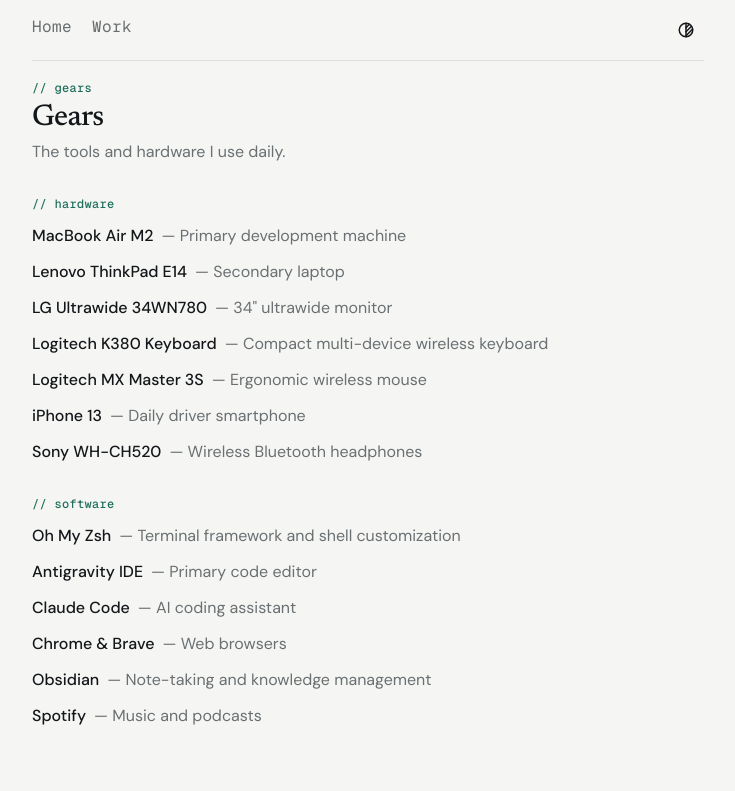
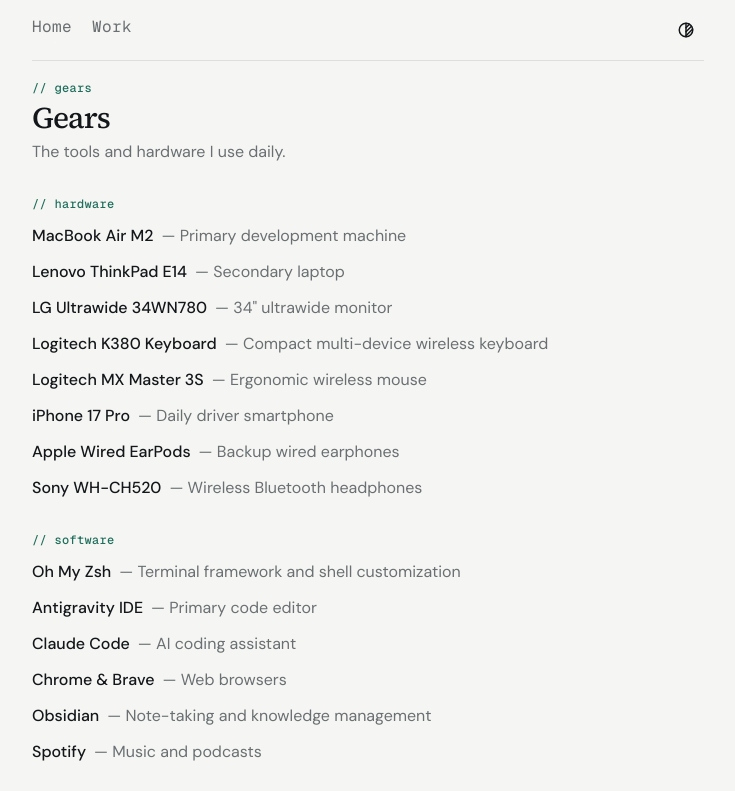
Before and after one commit to RChaubey16/portfolio-xyz, a Next.js app: page /gears in a window 1280 px wide. Shown: the top 791 px of the page, without its empty margins (272-1007 px from the left). Built offline with nearby package versions, Linux system fonts and the light colour scheme.

Commit message:
feat: updates to v2

```diff
--- a/app/(layout)/gears/page.tsx
+++ b/app/(layout)/gears/page.tsx
@@ -1,10 +1,7 @@
-import Link from "next/link";
+import type { Metadata } from "next";
 
-import type { Metadata } from "next";
-import { GoArrowUpRight } from "react-icons/go";
-
+import Gears from "@/components/Gears/Gears";
 import FadeUp from "@/components/animation/FadeUp";
-import config from "@/data/newConfig.json";
 
 export const metadata: Metadata = {
   title: "Gears",
@@ -12,52 +9,11 @@
     "The tools, hardware, and software that Ruturaj Chaubey uses daily.",
 };
 
-function GearList({ items }: { items: (typeof config.gears)[number][] }) {
-  return (
-    <ul className="space-y-3">
-      {items.map((gear) => (
-        <li key={gear.name}>
-          <Link
-            href={gear.link}
-            target="_blank"
-            className="text-muted-foreground hover:text-pine group flex items-center justify-between text-sm transition-colors"
-          >
-            <span>
-              <span className="text-foreground font-medium">{gear.name}</span>
-              {gear.description && (
-                <span className="ml-2">&mdash; {gear.description}</span>
-              )}
-            </span>
-            <GoArrowUpRight className="h-4 w-4 shrink-0 opacity-0 transition-opacity group-hover:opacity-100" />
-          </Link>
-        </li>
-      ))}
-    </ul>
-  );
-}
-
 export default function GearsPage() {
-  const hardware = config.gears.filter((g) => g.category === "hardware");
-  const software = config.gears.filter((g) => g.category === "software");
-
   return (
     <FadeUp>
       <section className="bg-background pt-20">
-        <p className="eyebrow">{"// gears"}</p>
-        <h1 className="page-title mt-1">Gears</h1>
-        <p className="para">The tools and hardware I use daily.</p>
-
-        <div className="mt-8 space-y-8">
-          <div>
-            <h2 className="eyebrow mb-3">{"// hardware"}</h2>
-            <GearList items={hardware} />
-          </div>
-
-          <div>
-            <h2 className="eyebrow mb-3">{"// software"}</h2>
-            <GearList items={software} />
-          </div>
-        </div>
+        <Gears />
       </section>
     </FadeUp>
   );
--- a/app/(layout)/globals.css
+++ b/app/(layout)/globals.css
@@ -40,7 +40,7 @@
   --sidebar-ring: #a1a1a1;
   --font-sans: DM Sans, ui-sans-serif, sans-serif, system-ui;
   --font-serif:
-    "Newsreader", ui-serif, Georgia, Cambria, "Times New Roman", Times, serif;
+    "Source Serif 4", ui-serif, Georgia, Cambria, "Times New Roman", Times, serif;
   --font-mono: Geist Mono, ui-monospace, monospace;
   --radius: 0.375rem;
   --shadow-x: 0;
@@ -101,7 +101,7 @@
   --sidebar-ring: #525252;
   --font-sans: DM Sans, ui-sans-serif, sans-serif, system-ui;
   --font-serif:
-    "Newsreader", ui-serif, Georgia, Cambria, "Times New Roman", Times, serif;
+    "Source Serif 4", ui-serif, Georgia, Cambria, "Times New Roman", Times, serif;
   --font-mono: Geist Mono, ui-monospace, monospace;
   --radius: 0.375rem;
   --shadow-x: 0;
--- a/app/(layout)/layout.tsx
+++ b/app/(layout)/layout.tsx
@@ -1,4 +1,4 @@
-import { DM_Sans, Geist_Mono, Newsreader } from "next/font/google";
+import { DM_Sans, Geist_Mono, Source_Serif_4 } from "next/font/google";
 
 import type { Metadata } from "next";
 
@@ -19,7 +19,7 @@
   variable: "--font-mono",
 });
 
-const fontSerif = Newsreader({
+const fontSerif = Source_Serif_4({
   subsets: ["latin"],
   variable: "--font-serif",
 });
--- a/app/(layout)/movies/page.tsx
+++ b/app/(layout)/movies/page.tsx
@@ -1,8 +1,7 @@
 import type { Metadata } from "next";
 
-import MediaCard from "@/components/MediaCard";
+import Movies from "@/components/Movies/Movies";
 import FadeUp from "@/components/animation/FadeUp";
-import config from "@/data/newConfig.json";
 
 export const metadata: Metadata = {
   title: "Movies",
@@ -10,43 +9,11 @@
     "A collection of movies and TV series that Ruturaj Chaubey loves and recommends.",
 };
 
-export default function Home() {
+export default function MoviesPage() {
   return (
     <FadeUp>
       <section className="bg-background pt-20">
-        <p className="eyebrow">{"// movies & tv"}</p>
-        <h1 className="page-title mt-1">Movies & TV</h1>
-        <p className="para">Some of my all-time favorites.</p>
-
-        <div className="mt-8 space-y-8">
-          <div>
-            <h2 className="eyebrow mb-3">{"// movies"}</h2>
-            <div className="grid grid-cols-2 gap-3 sm:grid-cols-3">
-              {config.movies.map((movie) => (
-                <MediaCard
-                  key={movie.name}
-                  title={movie.name}
-                  href={movie.link}
-                  image={movie.image}
-                />
-              ))}
-            </div>
-          </div>
-
-          <div>
-            <h2 className="eyebrow mb-3">{"// tv series"}</h2>
-            <div className="grid grid-cols-2 gap-3 sm:grid-cols-3">
-              {config.tvSeries.map((show) => (
-                <MediaCard
-                  key={show.name}
-                  title={show.name}
-                  href={show.link}
-                  image={show.image}
-                />
-              ))}
-            </div>
-          </div>
-        </div>
+        <Movies />
       </section>
     </FadeUp>
   );
--- /dev/null
+++ b/components/Gears/Gears.tsx
@@ -0,0 +1,58 @@
+import Link from "next/link";
+
+import { GoArrowUpRight } from "react-icons/go";
+
+import config from "@/data/newConfig.json";
+
+function GearList({ items }: { items: (typeof config.gears)[number][] }) {
+  return (
+    <ul className="space-y-3">
+      {items.map((gear) => (
+        <li key={gear.name}>
+          <Link
+            href={gear.link}
+            target="_blank"
+            className="text-muted-foreground hover:text-pine group flex items-center justify-between text-sm transition-colors"
+          >
+            <span>
+              <span className="text-foreground font-medium">{gear.name}</span>
+              {gear.description && (
+                <span className="ml-2">&mdash; {gear.description}</span>
+              )}
+            </span>
+            <GoArrowUpRight className="h-4 w-4 shrink-0 opacity-0 transition-opacity group-hover:opacity-100" />
+          </Link>
+        </li>
+      ))}
+    </ul>
+  );
+}
+
+export default function Gears({ showHeading = true }: { showHeading?: boolean }) {
+  const hardware = config.gears.filter((g) => g.category === "hardware");
+  const software = config.gears.filter((g) => g.category === "software");
+
+  return (
+    <section id="gears">
+      {showHeading && (
+        <>
+          <p className="eyebrow">{"// gears"}</p>
+          <h1 className="page-title mt-1">Gears</h1>
+          <p className="para">The tools and hardware I use daily.</p>
+        </>
+      )}
+
+      <div className="mt-8 space-y-8">
+        <div>
+          <h2 className="eyebrow mb-3">{"// hardware"}</h2>
+          <GearList items={hardware} />
+        </div>
+
+        <div>
+          <h2 className="eyebrow mb-3">{"// software"}</h2>
+          <GearList items={software} />
+        </div>
+      </div>
+    </section>
+  );
+}
--- /dev/null
+++ b/components/Movies/Movies.tsx
@@ -0,0 +1,46 @@
+import MediaCard from "@/components/MediaCard";
+import config from "@/data/newConfig.json";
+
+export default function Movies({ showHeading = true }: { showHeading?: boolean }) {
+  return (
+    <section id="movies">
+      {showHeading && (
+        <>
+          <p className="eyebrow">{"// movies & tv"}</p>
+          <h1 className="page-title mt-1">Movies & TV</h1>
+          <p className="para">Some of my all-time favorites.</p>
+        </>
+      )}
+
+      <div className="mt-8 space-y-8">
+        <div>
+          <h2 className="eyebrow mb-3">{"// movies"}</h2>
+          <div className="grid grid-cols-2 gap-3 sm:grid-cols-3">
+            {config.movies.map((movie) => (
+              <MediaCard
+                key={movie.name}
+                title={movie.name}
+                href={movie.link}
+                image={movie.image}
+              />
+            ))}
+          </div>
+        </div>
+
+        <div>
+          <h2 className="eyebrow mb-3">{"// tv series"}</h2>
+          <div className="grid grid-cols-2 gap-3 sm:grid-cols-3">
+            {config.tvSeries.map((show) => (
+              <MediaCard
+                key={show.name}
+                title={show.name}
+                href={show.link}
+                image={show.image}
+              />
+            ))}
+          </div>
+        </div>
+      </div>
+    </section>
+  );
+}
--- a/components/v2/DummyTabs.tsx
+++ b/components/v2/DummyTabs.tsx
@@ -1,5 +1,7 @@
 import Photos from "@/components/About/Photos";
 import Experience from "@/components/Experience/Experience";
+import Gears from "@/components/Gears/Gears";
+import Movies from "@/components/Movies/Movies";
 import { Tabs, TabsContent, TabsList, TabsTrigger } from "@/components/ui/tabs";
 
 const DummyTabs = () => {
@@ -13,6 +15,12 @@
           <TabsTrigger value="photos" className="font-mono">
             Photos
           </TabsTrigger>
+          <TabsTrigger value="gears" className="font-mono">
+            Gears
+          </TabsTrigger>
+          <TabsTrigger value="movies" className="font-mono">
+            Movies
+          </TabsTrigger>
         </TabsList>
 
         <TabsContent value="work" className="mt-4">
@@ -22,6 +30,14 @@
         <TabsContent value="photos" className="mt-4">
           <Photos showHeading={false} />
         </TabsContent>
+
+        <TabsContent value="gears" className="mt-4">
+          <Gears showHeading={false} />
+        </TabsContent>
+
+        <TabsContent value="movies" className="mt-4">
+          <Movies showHeading={false} />
+        </TabsContent>
       </Tabs>
     </section>
   );
--- a/data/newConfig.json
+++ b/data/newConfig.json
@@ -1296,9 +1296,15 @@
       "category": "hardware"
     },
     {
-      "name": "iPhone 13",
+      "name": "iPhone 17 Pro",
       "description": "Daily driver smartphone",
-      "link": "https://www.amazon.com/s?k=iPhone+13",
+      "link": "https://www.amazon.com/s?k=iPhone+17+Pro",
+      "category": "hardware"
+    },
+    {
+      "name": "Apple Wired EarPods",
+      "description": "Backup wired earphones",
+      "link": "https://www.amazon.com/s?k=Apple+Wired+EarPods",
       "category": "hardware"
     },
     {
```
